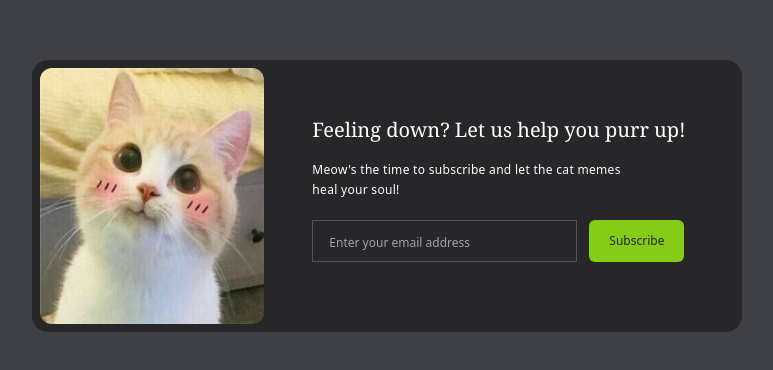
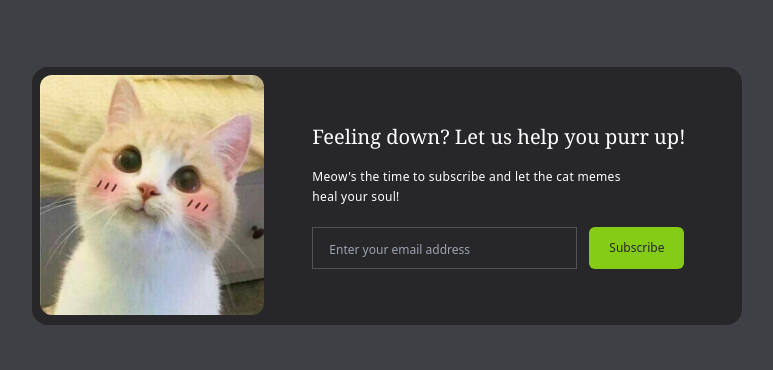
Before and after one commit to phuongv8/tailwind-practice, a plain HTML site: page email-subscribe/index.html in a window 1280 px wide. Shown: the part 204-574 px from the top of the page, without its empty margins (253-1026 px from the left). Drawn offline with nearby package versions, Linux system fonts and the light colour scheme.

Commit message:
Change image height

```diff
--- a/email-subscribe/index.html
+++ b/email-subscribe/index.html
@@ -12,7 +12,7 @@
       <div class="bg-zinc-800 mx-6 p-2 rounded-2xl">
         <div class="flex flex-col md:flex-row rounded-l-xl">
           <img
-            class="object-fit rounded-xl h-64 w-56 transform hover:scale-105 duration-200 mx-auto"
+            class="object-fit rounded-xl h-60 w-56 transform hover:scale-105 duration-200 mx-auto"
             src="cat-1.jpeg"
             alt=""
           />
```
